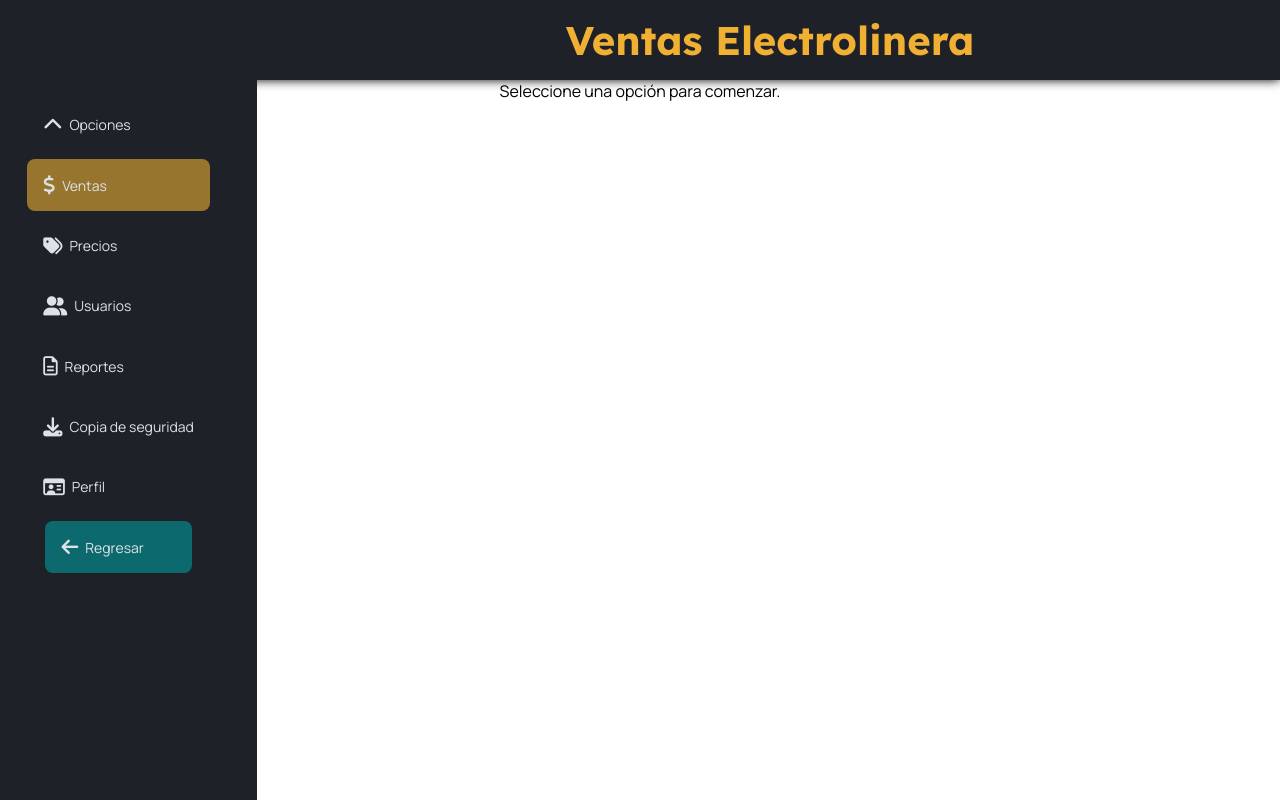
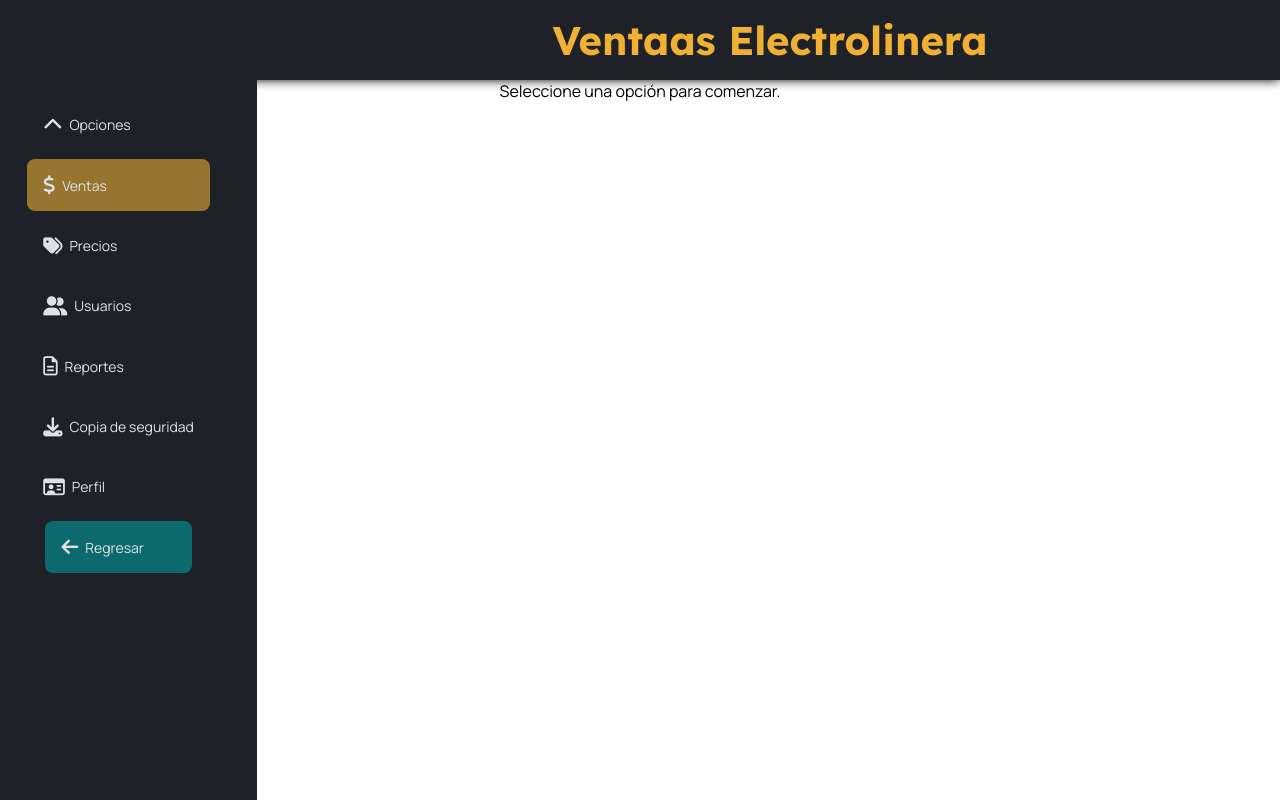
Before and after one commit to Murderd0ll/Wall-Ve-, a PHP site: page /Admin_Ventas.php in a window 1280 px wide. Run offline with PHP 8.4, Linux system fonts and the light colour scheme.

Commit message:
Se pone ventaas

```diff
--- a/Wall-VE-main/Admin_Ventas.php
+++ b/Wall-VE-main/Admin_Ventas.php
@@ -6,12 +6,12 @@
            <!-- Fuentes  -->
    <link href="https://cdnjs.cloudflare.com/ajax/libs/font-awesome/6.4.0/css/all.min.css" rel="stylesheet">
    <link rel="stylesheet" href="css/estilos.css"/>
-    <title>Venta de energía | Wall-VE</title>
+    <title>Venta de energía | Wall-VE </title>
 </head>
 <body>
     <header>
         <ul class="navig">
-            <li><a>Ventas Electrolinera</a></li>
+            <li><a>Ventaas Electrolinera</a></li>
         </ul>
     </header>
 
```
